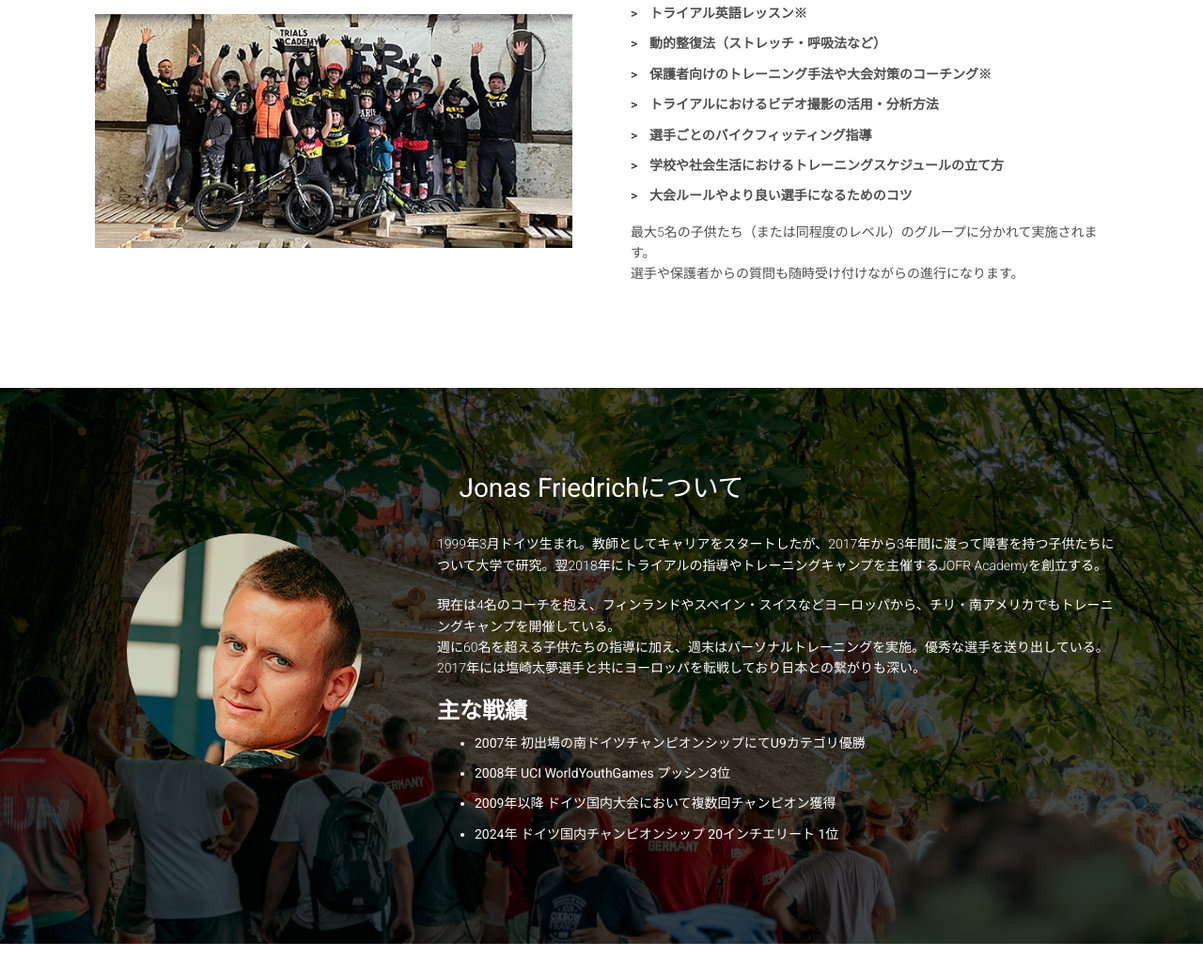
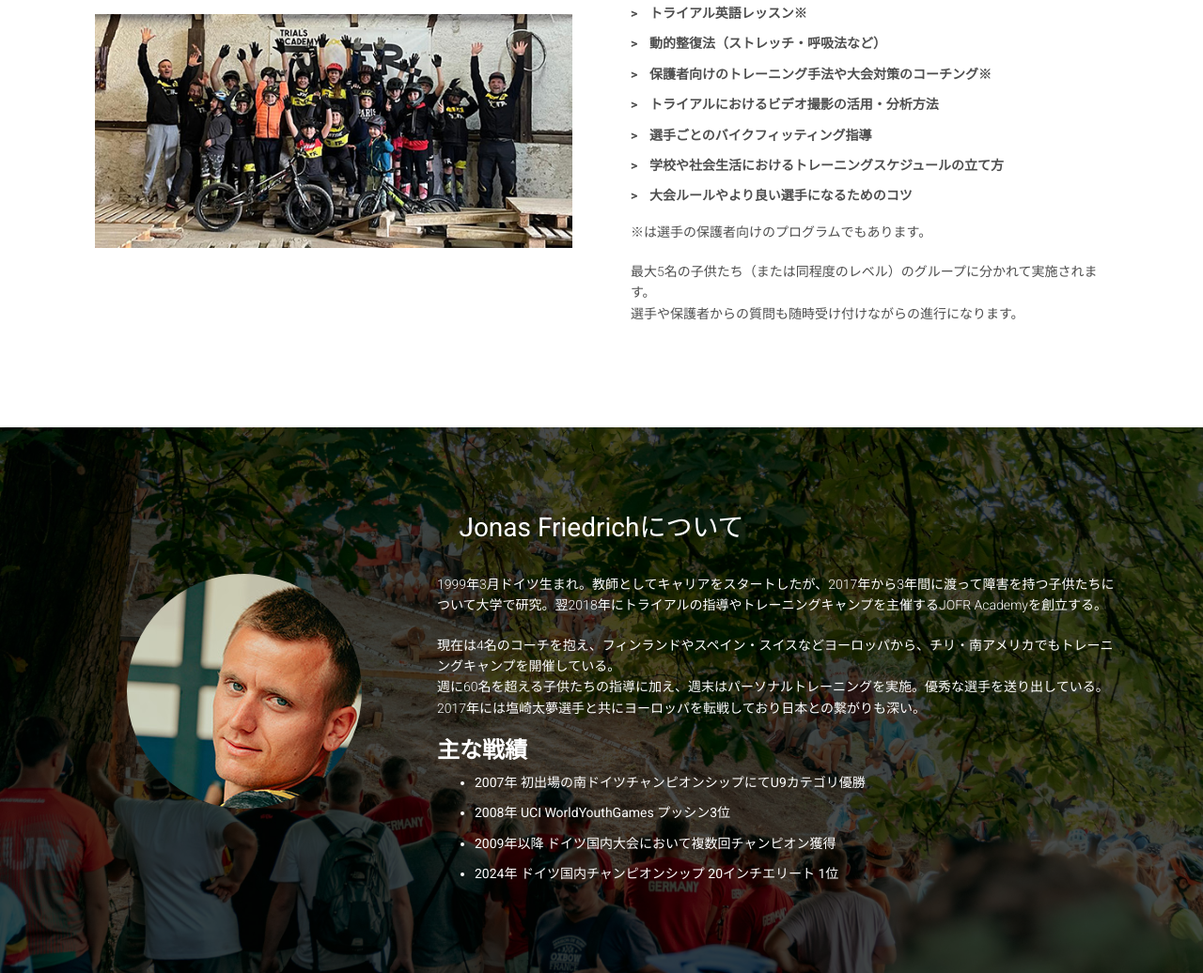
Before and after one commit to itasan/jofr-j, a website: page index.html in a window 1280 px wide. Shown: the part 1130-2166 px from the top of the page at 94% size. Drawn offline with nearby package versions, Linux system fonts and the light colour scheme.

Commit message:
プログラム説明追記

```diff
--- a/index.html
+++ b/index.html
@@ -152,6 +152,7 @@
                 <li>学校や社会生活におけるトレーニングスケジュールの立て方</li>
                 <li>大会ルールやより良い選手になるためのコツ</li>
               </ul>
+              <p>※は選手の保護者向けのプログラムでもあります。</p>
               <p class="">
                 最大5名の子供たち（または同程度のレベル）のグループに分かれて実施されます。<br />選手や保護者からの質問も随時受け付けながらの進行になります。
               </p>
```
